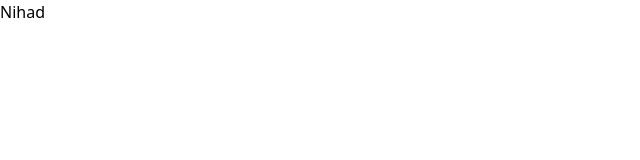
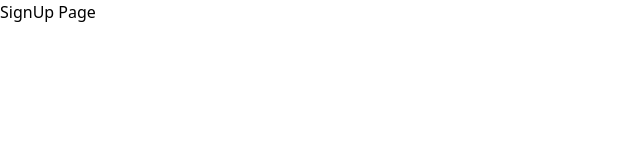
Before and after one commit to NihadAdnan/tvs-technical-phase, a React (Vite) app in the folder client/: page /signup in a window 1280 px wide. Shown: the top 160 px of the page, without its empty margins (0-640 px from the left). Built offline with nearby package versions, Linux system fonts and the light colour scheme.

Commit message:
created pages and routes

```diff
--- a/client/package.json
+++ b/client/package.json
@@ -11,7 +11,8 @@
   },
   "dependencies": {
     "react": "^18.3.1",
-    "react-dom": "^18.3.1"
+    "react-dom": "^18.3.1",
+    "react-router-dom": "^6.26.0"
   },
   "devDependencies": {
     "@eslint/js": "^9.8.0",
--- a/client/src/App.jsx
+++ b/client/src/App.jsx
@@ -1,4 +1,14 @@
+import { BrowserRouter,Route,Routes } from 'react-router-dom';
+import SignIn from './pages/SignIn';
+import SignUp from './pages/SignUp';
+import Home from './pages/Home';
 
 export default function App() {
-  return <h1 className="text-red-600">Nihad</h1>
+  return <BrowserRouter>
+  <Routes>
+    <Route path='/' element={<SignIn/>}/>
+    <Route path='/signup' element={<SignUp/>}/>
+    <Route path='/home' element={<Home/>}/>
+  </Routes>
+  </BrowserRouter>
 }
--- /dev/null
+++ b/client/src/pages/Home.jsx
@@ -0,0 +1,6 @@
+
+export default function Home() {
+  return (
+    <div>Home Page</div>
+  )
+}
--- /dev/null
+++ b/client/src/pages/SignIn.jsx
@@ -0,0 +1,6 @@
+
+export default function SignIn() {
+  return (
+    <div>SignIn Page</div>
+  )
+}
--- /dev/null
+++ b/client/src/pages/SignUp.jsx
@@ -0,0 +1,6 @@
+
+export default function SignUp() {
+  return (
+    <div>SignUp Page</div>
+  )
+}
```
Also changed, not shown: 1 other file (tests, documents, lock files or other folders).
